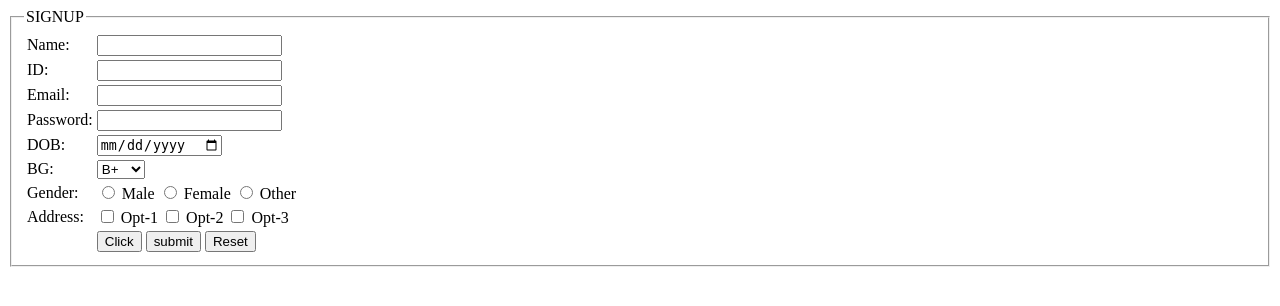
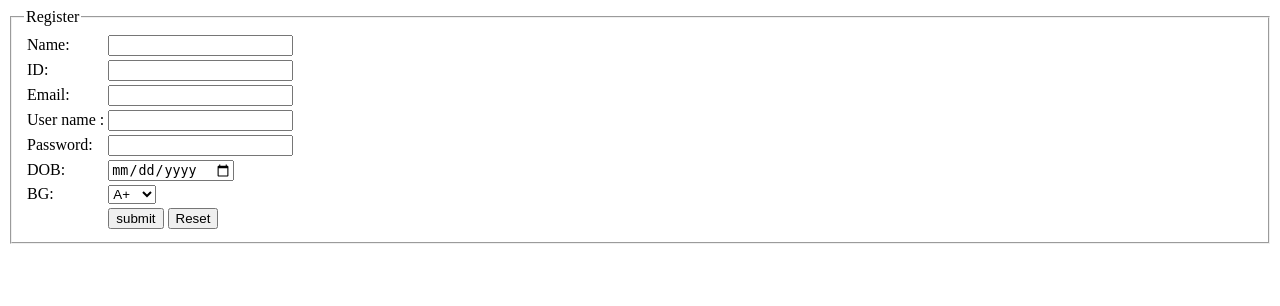
Before and after one commit to BrishavMondal/learning-web-technologies-fall2024-2025-sec-c, a PHP site: page /form.html in a window 1280 px wide. Shown: the top 306 px of the page. Run offline with PHP 8.4, Linux system fonts and the light colour scheme.

Commit message:
Add files via upload

```diff
--- a/Web Tech MID lab exam/Login.html
+++ b/Web Tech MID lab exam/Login.html
@@ -4,8 +4,8 @@
 </head>
 <body>
         <form method="post" action="Login_Check.php" enctype="">
-            Username <input type="text" name="username" value="" /> <br>
-            Password <input type="password" name="password" value="" /> <br>
+            Username <input type="text" name="usernamel" value="" /> <br>
+            Password <input type="password" name="passwordl" value="" /> <br>
 
             <input type="submit" name="submit" value="Submit" />
             <input type="submit" name="register"value="register">
--- a/Web Tech MID lab exam/form.html
+++ b/Web Tech MID lab exam/form.html
@@ -7,60 +7,51 @@
 	<form method="post" action="Login_Check.php" enctype="">
 
             <fieldset>
-                <legend>SIGNUP</legend>
+                <legend>Register</legend>
                 <table>
                     <tr>
                         <td>Name:</td>
-                        <td><input type="text" name="" value="" /></td>
+                        <td><input type="text" name="name" value="" /></td>
                     </tr>
                     <tr>
                         <td>ID:</td>
-                        <td><input type="number" name="" value="" /></td>
+                        <td><input type="number" name="id" value="" /></td>
                     </tr>
                     <tr>
                         <td>Email:</td>
-                        <td><input type="email" name="" value="" /></td>
+                        <td><input type="email" name="email" value="" /></td>
+                    </tr>
+                    <tr>
+                        <td>User name :</td>
+                        <td><input type="username" name="username" value="" /></td>
                     </tr>
                     <tr>
                         <td>Password:</td>
-                        <td><input type="password" name="" value="" /></td>
+                        <td><input type="password" name="password" value="" /></td>
                     </tr>
                     <tr>
                         <td>DOB:</td>
-                        <td><input type="date" name="" value="" /></td>
+                        <td><input type="date" name="date" value="" /></td>
                     </tr>
                     <tr>
                         <td>BG:</td>
                         <td>
-                            <select name="">
+                            <select name="bg">
                                 <option value="">A+</option>
-                                <option selected value="">B+</option>
+                                <option value="">B+</option>
                                 <option value="">AB+</option>
+                                <option value="">O+</option>
+                                <option value="">O-</option>
+                                <option value="">A-</option>
+                                <option value="">B-</option>
+                                <option value="">AB-</option>
                             </select>
                         </td>
                     </tr>
                     <tr>
-                        <td>Gender:</td>
-                        <td>
-                            <input type="radio" name="gender" value=""/> Male
-                            <input type="radio" name="gender" value=""/> Female
-                            <input type="radio" name="gender" value=""/> Other
-                        </td>
-                    </tr>
-                    <tr>
-                        <td>Address:</td>
-                        <td>
-                            <input type="checkbox" name="" value=""> Opt-1
-                            <input type="checkbox" name="" value=""> Opt-2
-                            <input type="checkbox" name="" value=""> Opt-3
-                        </td>
-                    </tr>
-
-                    <tr>
                         <td></td>
                         <td>
-                            <input type="button" name="" value="Click" />
-                            <input type="submit" name="" value="submit" />
+                            <input type="submit" name="submit" value="submit" />
                             <input type="reset" name="" value="Reset" />
                         </td>
                     </tr>
```
Also changed, not shown: Web Tech MID lab exam/Login_Check.php (+39 -21 lines).
